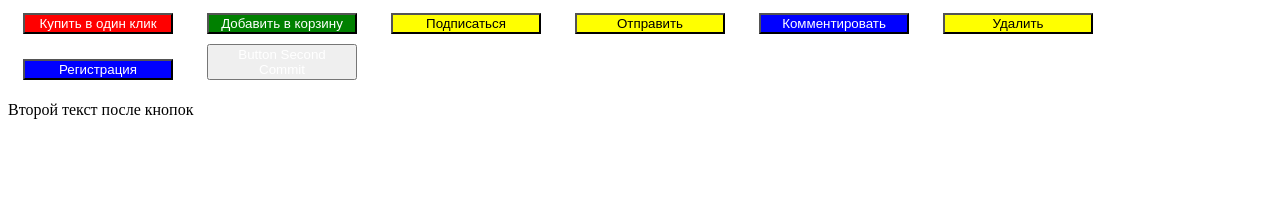
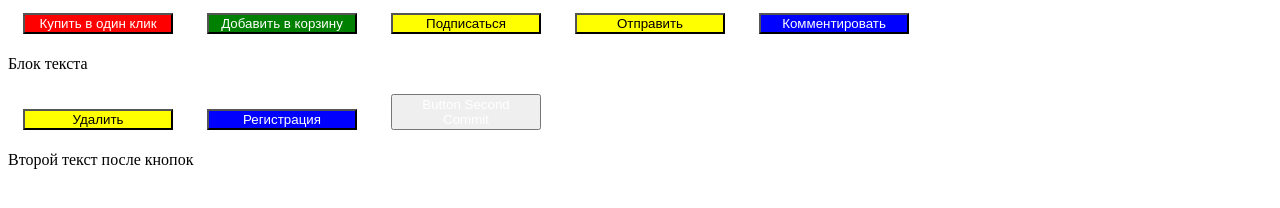
Before and after one commit to Littlewolfwork/test, a plain HTML site: page index.html in a window 1280 px wide. Drawn offline with Linux system fonts and the light colour scheme.

Commit message:
Revert "Step 4"
This reverts commit 8ede597a2ba8391d954dbb2852ef60f93eef81bd.

```diff
--- a/index.html
+++ b/index.html
@@ -37,7 +37,7 @@
     <button class="yellow">Отправить</button>
     <button class="blue">Комментировать</button>
 
-
+    <p>Блок текста</p>
 
     <button class="yellow">Удалить</button>
     <button class="blue">Регистрация</button>
```
